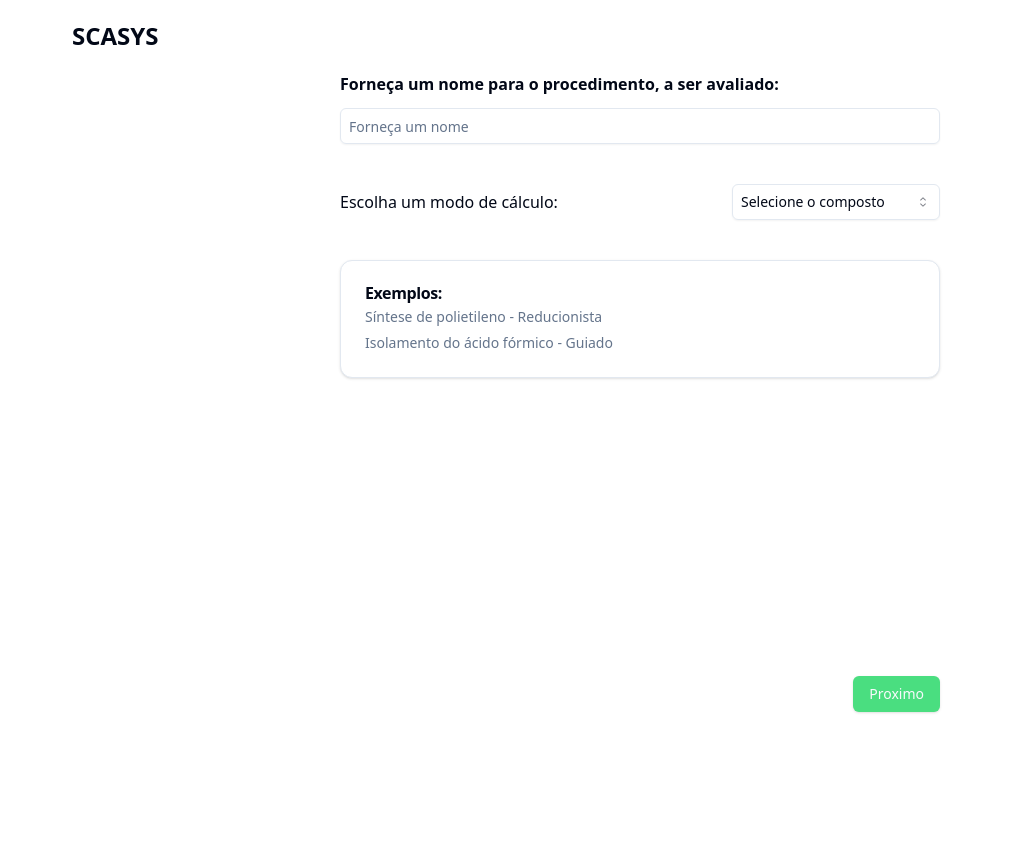
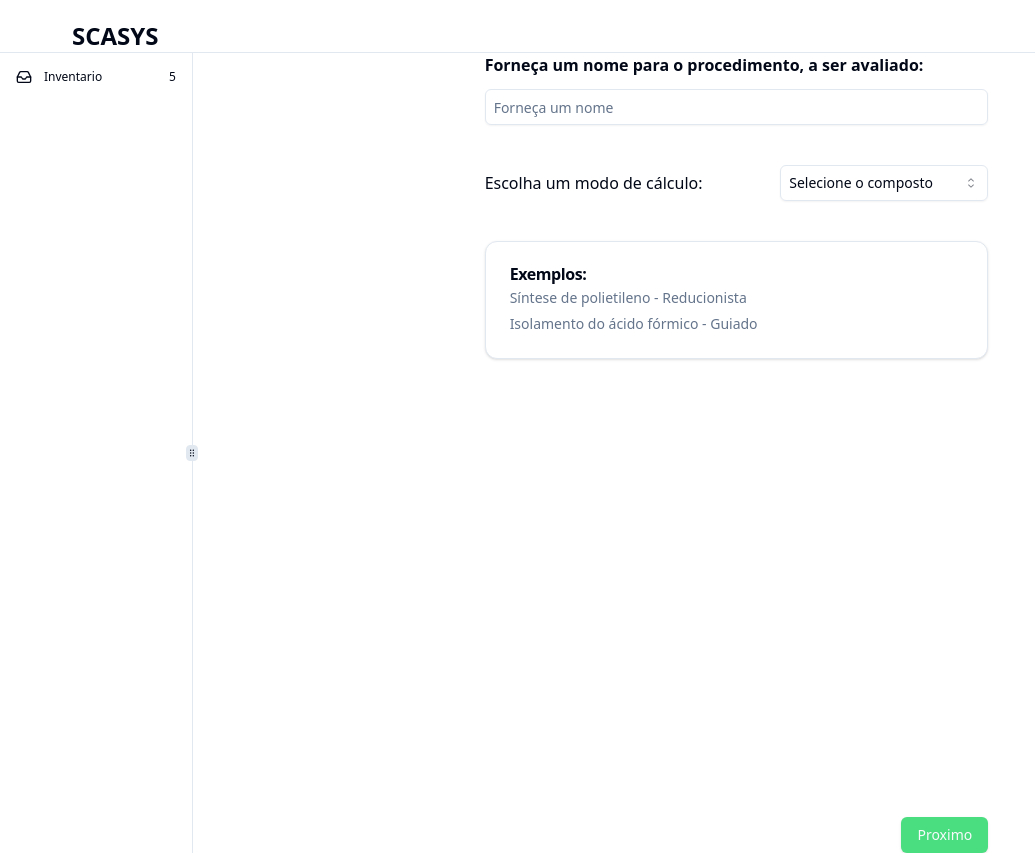
Before and after one commit to Cauatn/scasys, a React (Vite) app: page /procedure in a window 1280 px wide. Shown: the whole page, without its empty margins (0-1035 px from the left). Before the commit the page ends 800 px from the top, so only its background shows below. Built offline with nearby package versions, Linux system fonts and the light colour scheme.

Commit message:
feat add Collapsible side-bar

```diff
--- a/package.json
+++ b/package.json
@@ -13,12 +13,14 @@
     "@hookform/resolvers": "^3.3.4",
     "@radix-ui/react-avatar": "^1.0.4",
     "@radix-ui/react-checkbox": "^1.0.4",
+    "@radix-ui/react-collapsible": "^1.0.3",
     "@radix-ui/react-dropdown-menu": "^2.0.6",
     "@radix-ui/react-icons": "^1.3.0",
     "@radix-ui/react-label": "^2.0.2",
     "@radix-ui/react-progress": "^1.0.3",
     "@radix-ui/react-radio-group": "^1.1.3",
     "@radix-ui/react-select": "^2.0.0",
+    "@radix-ui/react-separator": "^1.0.3",
     "@radix-ui/react-slot": "^1.0.2",
     "@radix-ui/react-toast": "^1.1.5",
     "@radix-ui/react-toggle": "^1.0.3",
@@ -27,9 +29,11 @@
     "class-variance-authority": "^0.7.0",
     "clsx": "^2.1.0",
     "embla-carousel-react": "^8.0.0-rc20",
+    "lucide-react": "^0.330.0",
     "react": "^18.2.0",
     "react-dom": "^18.2.0",
     "react-hook-form": "^7.50.0",
+    "react-resizable-panels": "^2.0.8",
     "react-router-dom": "^6.21.3",
     "tailwind-merge": "^2.2.1",
     "tailwindcss-animate": "^1.0.7",
--- a/src/components/navbar.tsx
+++ b/src/components/navbar.tsx
@@ -1,12 +1,12 @@
-import { ArrowLeftIcon } from '@radix-ui/react-icons'
-import { useNavigate } from 'react-router-dom'
-import { Button } from './ui/button'
+import { ArrowLeftIcon } from "@radix-ui/react-icons"
+import { useNavigate } from "react-router-dom"
+import { Button } from "./ui/button"
 
 export default function Navbar({ toggleReturnButton = true }) {
   const navigator = useNavigate()
   return (
     <nav>
-            <div className="flex-start mx-auto items-center flex max-w-6xl py-5">
+      <div className="flex-start mx-auto flex max-w-6xl items-center pt-5">
         <div className="inline-flex space-x-4">
           {toggleReturnButton && (
             <div className="mb-6 flex items-center space-x-4">
--- a/src/components/page-root.tsx
+++ b/src/components/page-root.tsx
@@ -1,13 +1,58 @@
-import { Outlet } from 'react-router-dom'
-import Navbar from './navbar'
+import { Outlet } from "react-router-dom"
+import Navbar from "./navbar"
+import {
+  ResizableHandle,
+  ResizablePanel,
+  ResizablePanelGroup,
+} from "./ui/resizable"
+import { useState } from "react"
+import { SideBar } from "./side-bar"
+import { ArrowRightIcon } from "@radix-ui/react-icons"
+import { Separator } from "./ui/separator"
+
+import {
+  AlertCircle,
+  Archive,
+  ArchiveX,
+  File,
+  Inbox,
+  MessagesSquare,
+  PenBox,
+  Search,
+  Send,
+  ShoppingCart,
+  Trash2,
+  Users2,
+} from "lucide-react"
 
 export default function PageRoot({ toggleReturnButton = true }) {
+  const [isCollapsed, setIsCollapsed] = useState(false)
+
   return (
     <>
       <Navbar toggleReturnButton={toggleReturnButton} />
-            <section className="mx-10 flex h-4/5 flex-col justify-between">
+      <Separator />
+      <ResizablePanelGroup
+        direction="horizontal"
+        className="flex h-full w-screen flex-row items-stretch"
+      >
+        <ResizablePanel maxSize={16} minSize={10}>
+          <SideBar
+            links={[
+              {
+                title: "Inventario",
+                label: "5",
+                icon: Inbox,
+                variant: "ghost",
+              },
+            ]}
+          />
+        </ResizablePanel>
+        <ResizableHandle withHandle />
+        <ResizablePanel className="mx-10 flex h-full w-full flex-col justify-between">
           <Outlet />
-            </section>
+        </ResizablePanel>
+      </ResizablePanelGroup>
     </>
   )
 }
--- /dev/null
+++ b/src/components/side-bar.tsx
@@ -0,0 +1,60 @@
+import { Link } from "react-router-dom"
+import { Tooltip, TooltipContent, TooltipTrigger } from "./ui/tooltip"
+import { cn } from "@/lib/utils"
+import { buttonVariants } from "./ui/button"
+import {
+  Collapsible,
+  CollapsibleContent,
+  CollapsibleTrigger,
+} from "./ui/collapsible"
+import { useState } from "react"
+
+export function SideBar({ links, isCollapsed }: any) {
+  const [isOpen, setIsOpen] = useState(false)
+
+  return (
+    <div
+      data-collapsed={isCollapsed}
+      className="group flex flex-col gap-4 py-2 data-[collapsed=true]:py-2"
+    >
+      <nav className="grid gap-1 px-2 group-[[data-collapsed=true]]:justify-center group-[[data-collapsed=true]]:px-2">
+        {links.map((link: any, index: any) => (
+          <Collapsible
+            open={isOpen}
+            onOpenChange={setIsOpen}
+            key={index}
+            className={cn(
+              link.variant === "default" &&
+                "dark:bg-muted dark:text-white dark:hover:bg-muted dark:hover:text-white",
+              "h-full justify-start"
+            )}
+          >
+            <div className="flex items-center justify-between space-x-4">
+              <CollapsibleTrigger asChild>
+                <div
+                  className={cn(
+                    buttonVariants({ variant: link.variant, size: "sm" }),
+                    link.variant === "default" &&
+                      "dark:bg-muted dark:text-white dark:hover:bg-muted dark:hover:text-white",
+                    "inline-flex w-full cursor-pointer justify-between px-2"
+                  )}
+                >
+                  <div className="inline-flex space-x-3">
+                    <link.icon className="size-4" />
+                    <span>{link.title}</span>
+                  </div>
+                  <span>{link.label}</span>
+                </div>
+              </CollapsibleTrigger>
+            </div>
+            <CollapsibleContent className="max-w-fit space-y-2 overflow-hidden">
+              <div className="">Lorem Ipsum is simply</div>
+              <div className="">Lorem Ipsum is simply </div>
+              <div className="">Lorem Ipsum is simply</div>
+            </CollapsibleContent>
+          </Collapsible>
+        ))}
+      </nav>
+    </div>
+  )
+}
--- /dev/null
+++ b/src/components/ui/collapsible.tsx
@@ -0,0 +1,9 @@
+import * as CollapsiblePrimitive from "@radix-ui/react-collapsible"
+
+const Collapsible = CollapsiblePrimitive.Root
+
+const CollapsibleTrigger = CollapsiblePrimitive.CollapsibleTrigger
+
+const CollapsibleContent = CollapsiblePrimitive.CollapsibleContent
+
+export { Collapsible, CollapsibleTrigger, CollapsibleContent }
--- /dev/null
+++ b/src/components/ui/resizable.tsx
@@ -0,0 +1,43 @@
+import { DragHandleDots2Icon } from "@radix-ui/react-icons"
+import * as ResizablePrimitive from "react-resizable-panels"
+
+import { cn } from "@/lib/utils"
+
+const ResizablePanelGroup = ({
+  className,
+  ...props
+}: React.ComponentProps<typeof ResizablePrimitive.PanelGroup>) => (
+  <ResizablePrimitive.PanelGroup
+    className={cn(
+      "flex h-full w-full data-[panel-group-direction=vertical]:flex-col",
+      className
+    )}
+    {...props}
+  />
+)
+
+const ResizablePanel = ResizablePrimitive.Panel
+
+const ResizableHandle = ({
+  withHandle,
+  className,
+  ...props
+}: React.ComponentProps<typeof ResizablePrimitive.PanelResizeHandle> & {
+  withHandle?: boolean
+}) => (
+  <ResizablePrimitive.PanelResizeHandle
+    className={cn(
+      "relative flex w-px items-center justify-center bg-border after:absolute after:inset-y-0 after:left-1/2 after:w-1 after:-translate-x-1/2 focus-visible:outline-none focus-visible:ring-1 focus-visible:ring-ring focus-visible:ring-offset-1 data-[panel-group-direction=vertical]:h-px data-[panel-group-direction=vertical]:w-full data-[panel-group-direction=vertical]:after:left-0 data-[panel-group-direction=vertical]:after:h-1 data-[panel-group-direction=vertical]:after:w-full data-[panel-group-direction=vertical]:after:-translate-y-1/2 data-[panel-group-direction=vertical]:after:translate-x-0 [&[data-panel-group-direction=vertical]>div]:rotate-90",
+      className
+    )}
+    {...props}
+  >
+    {withHandle && (
+      <div className="z-10 flex h-4 w-3 items-center justify-center rounded-sm border bg-border">
+        <DragHandleDots2Icon className="h-2.5 w-2.5" />
+      </div>
+    )}
+  </ResizablePrimitive.PanelResizeHandle>
+)
+
+export { ResizablePanelGroup, ResizablePanel, ResizableHandle }
--- /dev/null
+++ b/src/components/ui/separator.tsx
@@ -0,0 +1,29 @@
+import * as React from "react"
+import * as SeparatorPrimitive from "@radix-ui/react-separator"
+
+import { cn } from "@/lib/utils"
+
+const Separator = React.forwardRef<
+  React.ElementRef<typeof SeparatorPrimitive.Root>,
+  React.ComponentPropsWithoutRef<typeof SeparatorPrimitive.Root>
+>(
+  (
+    { className, orientation = "horizontal", decorative = true, ...props },
+    ref
+  ) => (
+    <SeparatorPrimitive.Root
+      ref={ref}
+      decorative={decorative}
+      orientation={orientation}
+      className={cn(
+        "shrink-0 bg-border",
+        orientation === "horizontal" ? "h-[1px] w-full" : "h-full w-[1px]",
+        className
+      )}
+      {...props}
+    />
+  )
+)
+Separator.displayName = SeparatorPrimitive.Root.displayName
+
+export { Separator }
--- a/src/routes/10aECT/Page.tsx
+++ b/src/routes/10aECT/Page.tsx
@@ -14,8 +14,8 @@ import { Link } from "react-router-dom"
 export default function TenaECT() {
   return (
     <>
-      <div className="flex justify-center">
-        <div className="flex w-full flex-col gap-5 space-y-4 xl:w-1/2">
+      <div className="flex justify-start">
+        <div className="flex w-full flex-col gap-5 space-y-4 xl:w-full">
           <div>
             <h1 className="w-full text-2xl font-bold">Segurança</h1>
             <div className="mt-2 flex w-full justify-between text-sm text-gray-500">
```
Also changed, not shown: 1 other file (tests, documents, lock files or other folders). Lines whose indentation alone changed are shown as unchanged.
